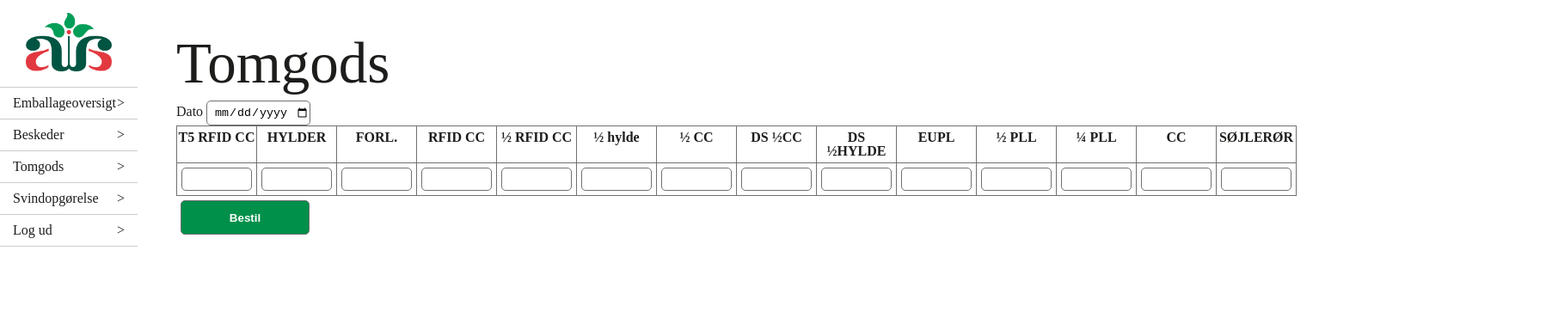
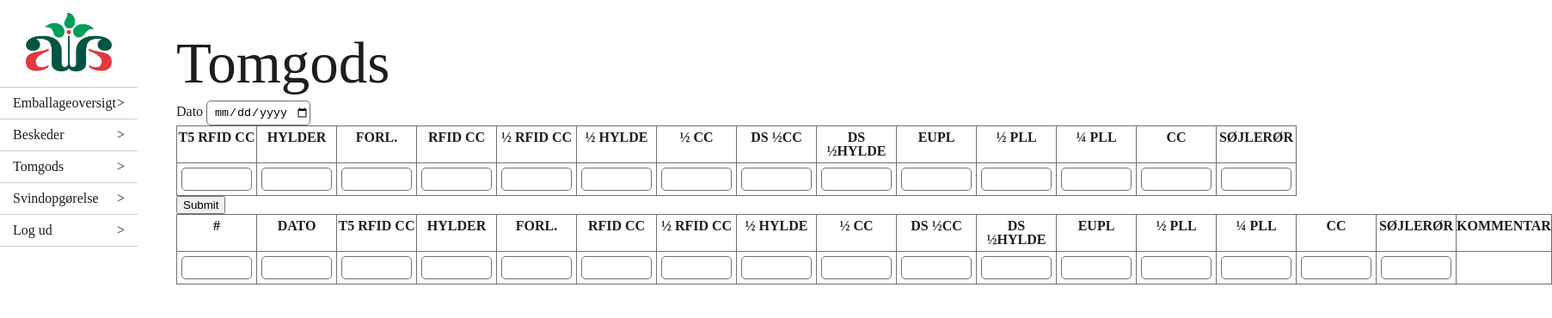
Before and after one commit to Surkrit/aa-emballage-app, a React (Create React App) app: page /Customer/Tomgods in a window 1280 px wide. Shown: the top 370 px of the page at 86% size, 1805 px wide, since content can reach past the window. Built offline with nearby package versions, Linux system fonts and the light colour scheme.

Commit message:
Det fungerer stadig ikke, data bliver tilføjet men kun engang

```diff
--- a/src/components/Tomgods.js
+++ b/src/components/Tomgods.js
@@ -1,53 +1,122 @@
-import React from 'react';
+import React, { useState } from 'react';
 import Headline from './Headline';
 import Button from './Button';
+import Comment from "./Comment";
 import '../style/App.css';
 
-class Tomgods extends React.Component {
+const initialTomgods = Object.freeze({
+  id: Math.floor(Math.random() * 10000),
+  tomgodsDate: '',
+  t5RfidCc: '',
+  hylder: '',
+  forl: '',
+  rfidCc: '',
+  halfRfidCc: '',
+  halfHylde: '',
+  halfCc: '',
+  dsHalfCc: '',
+  dsHalfHylde: '',
+  eupl: '',
+  halfPll: '',
+  quartPll: '',
+  cc: '',
+  sojleror: ''
+});
 
-  constructor(props) {
-    super(props);
-    this.state = {value: ''};
+const Tomgods = () => {
+  const [formData, updateFormData] = useState(initialTomgods);
 
-    this.handleChange = this.handleChange.bind(this);
-    this.handleSubmit = this.handleSubmit.bind(this);
-  }
+  const handleChange = (e) => {
+      updateFormData({
+          ...formData,
+          // Trimming any whitespace
+          [e.target.name]: e.target.value.trim()
+      });
+  };
 
-  handleChange(event) {
-    this.setState({value: event.target.value});
-  }
+  const handleSubmit = (e) => {
+      e.preventDefault()
+      console.log(formData);
+      // ... submit to API or something
+  };
 
-  handleSubmit(event) {
-    alert('A name was submitted: ' + this.state.value);
-    event.preventDefault();
-  }
-
-    render() {
   return (
     <div className="tomgods">
       <Headline title="Tomgods" />
-         <form  onSubmit={this.handleSubmit}>
-           <label className="tomgods-date">Dato <input type="date"/></label>
+      <>
+      <form >
+        <label className="tomgods-date">Dato <input type="date" name="tomgodsDate" onChange={handleChange}/></label>
         <table>
+          <thead>
             <tr>
-               <th>T5 RFID CC</th>
-               <th>HYLDER</th>
-               <th>FORL.</th>
-               <th>RFID CC</th>
-               <th>½ RFID CC</th>
-               <th>½ hylde</th>
+              <th>T5 Rfid CC</th>
+              <th>Hylder</th>
+              <th>Forl.</th>
+              <th>Rfid CC</th>
+              <th>½ Rfid CC</th>
+              <th>½ Hylde</th>
               <th>½ CC</th>
               <th>DS ½CC</th>
-               <th>DS ½HYLDE</th>
-               <th>EUPL</th>
-               <th>½ PLL</th>
-               <th>¼ PLL</th>
+              <th>DS ½Hylde</th>
+              <th>Eupl</th>
+              <th>½ Pll</th>
+              <th>¼ Pll</th>
               <th>CC</th>
-               <th>SØJLERØR</th>
+              <th>Søjlerør</th>
             </tr>
+          </thead>
+          <tbody>
             <tr>
-               <td><input type="number" name="t5rfidcc" value={this.state.value} onChange={this.handleChange}/></td>
-               <td><input type="number" name="hylder" value={this.state.value} onChange={this.handleChange}/></td>
+              <td><input type="number" name="t5RfidCc" onChange={handleChange}/></td>
+              <td><input type="number" name="hylder" onChange={handleChange}/></td>
+              <td><input type="number" name="forl" onChange={handleChange}/></td>
+              <td><input type="number" name="rfidCc" onChange={handleChange}/></td>
+              <td><input type="number" name="halfRfidCc" onChange={handleChange}/></td>
+              <td><input type="number" name="halfHylde" onChange={handleChange}/></td>
+              <td><input type="number" name="halfCc" onChange={handleChange}/></td>
+              <td><input type="number" name="dsHalfCc" onChange={handleChange}/></td>
+              <td><input type="number" name="dsHalfHylde" onChange={handleChange}/></td>
+              <td><input type="number" name="eupl" onChange={handleChange}/></td>
+              <td><input type="number" name="halfPll" onChange={handleChange}/></td>
+              <td><input type="number" name="quartPll" onChange={handleChange}/></td>
+              <td><input type="number" name="cc" onChange={handleChange}/></td>
+              <td><input type="number" name="sojleror" onChange={handleChange}/></td>
+            </tr>
+          </tbody>
+        </table>
+        <button onClick={handleSubmit}>Submit</button>
+        {/* <Button buttonname="Bestil"/> */}
+      </form>
+      </>
+
+      <table>
+        <thead>
+          <tr>
+            <th>#</th>
+            <th>Dato</th>
+            <th>T5 Rfid CC</th>
+            <th>Hylder</th>
+            <th>Forl.</th>
+            <th>Rfid CC</th>
+            <th>½ Rfid CC</th>
+            <th>½ Hylde</th>
+            <th>½ CC</th>
+            <th>DS ½CC</th>
+            <th>DS ½Hylde</th>
+            <th>Eupl</th>
+            <th>½ Pll</th>
+            <th>¼ Pll</th>
+            <th>CC</th>
+            <th>Søjlerør</th>
+            <th>Kommentar</th>
+          </tr>
+        </thead>
+        <tbody>
+          <tr>
+            <td>{<input type="number" name=""/>}</td>
+            <td><input type="number" name=""/></td>
+            <td><input type="number" name="t5RfidCc"/></td>
+            <td><input type="number" name="hylder"/></td>
             <td><input type="number" name="forl"/></td>
             <td><input type="number" name="rfidcc"/></td>
             <td><input type="number" name="½rfidcc"/></td>
@@ -60,13 +129,12 @@ class Tomgods extends React.Component {
             <td><input type="number" name="¼pll"/></td>
             <td><input type="number" name="cc"/></td>
             <td><input type="number" name="sojleror"/></td>
+            <td><Comment/></td>
           </tr>
+        </tbody>
       </table>
-           <Button buttonname="Bestil"/>
-         </form>
     </div>
   );
 }
-   }
 
 export default Tomgods;
--- a/src/style/App.css
+++ b/src/style/App.css
@@ -475,6 +475,7 @@ table tr .empty {
 }
 
 .tomgods table th {
+  text-transform: uppercase;
   padding: 5px 0px;
 }
 
@@ -494,6 +495,7 @@ table tr .empty {
 }
 
 .svind table th {
+  text-transform: uppercase;
   padding: 5px 0px;
 }
 
--- a/src/style/components/_Svind.scss
+++ b/src/style/components/_Svind.scss
@@ -10,6 +10,7 @@
     table {
         border: 1px solid $secondary-color;
         th {
+            text-transform: uppercase;
             padding: 5px 0px;
         }
         input {
--- a/src/style/components/_Tomgods.scss
+++ b/src/style/components/_Tomgods.scss
@@ -10,6 +10,7 @@
     table {
         border: 1px solid $secondary-color;
         th {
+            text-transform: uppercase;
             padding: 5px 0px;
         }
         input {
```
Also changed, not shown: 1 other file (tests, documents, lock files or other folders). Lines whose indentation alone changed are shown as unchanged.
